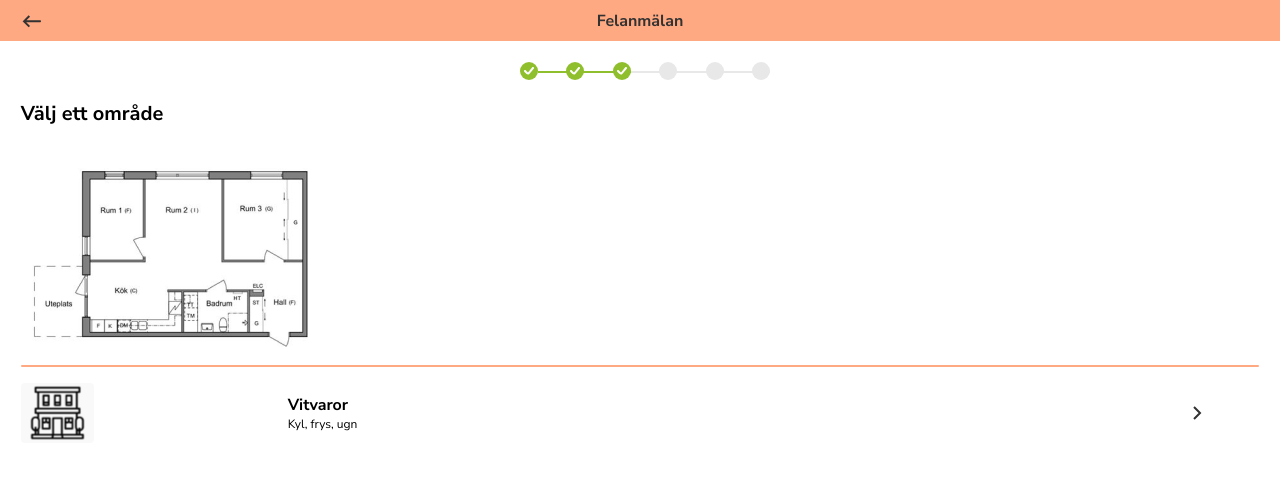
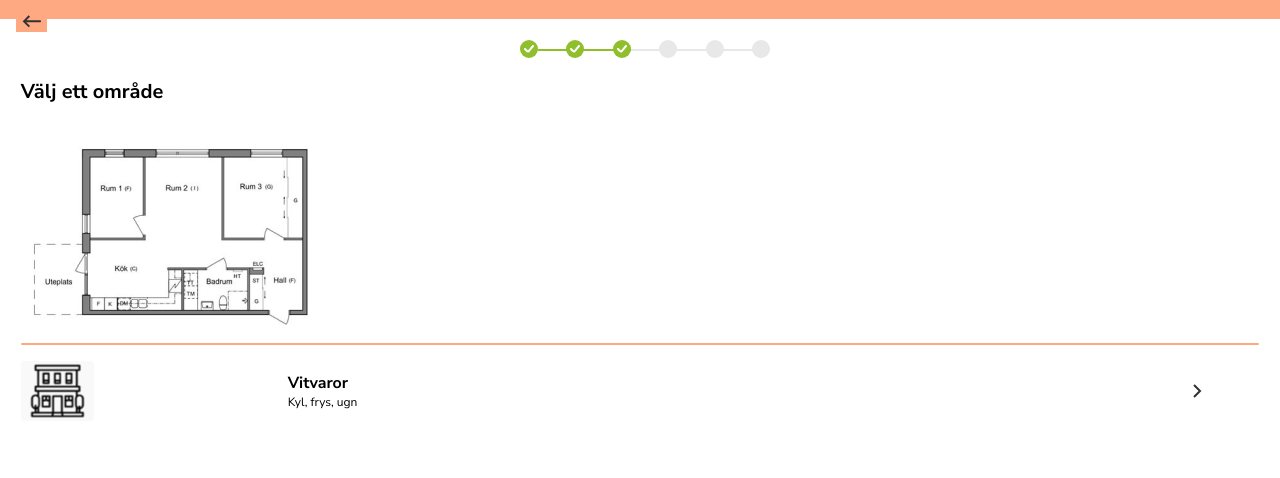
Before and after one commit to allmannyttan/felanmalan, a React (Vite) app in the folder packages/client/: page /omrade in a window 1280 px wide. Shown: the top 478 px of the page. Built offline with nearby package versions, Linux system fonts and the light colour scheme; the HTML template or start-up script is replaced by a standard one.

Commit message:
chore: switch hadare depending on previous state

```diff
--- a/packages/client/src/components/Header.tsx
+++ b/packages/client/src/components/Header.tsx
@@ -3,6 +3,8 @@ import { useLocation, useNavigate } from 'react-router-dom'
 import styled from 'styled-components'
 import { H2 } from './Typography'
 import arrow from '../images/svg/arrow.svg'
+import { useAtom } from 'jotai'
+import { reportAtom } from '../utils/atoms'
 
 const Wrapper = styled.div`
   background-color: ${({ theme }) => theme.colors.paleOrange};
@@ -25,7 +27,7 @@ const Button = styled.button`
 const Header = () => {
   const { pathname } = useLocation()
   const navigate = useNavigate()
-
+  const [value] = useAtom(reportAtom)
   const [title, setTitle] = React.useState('Felanmälan')
   const showArrow = [
     '/plats',
@@ -41,12 +43,15 @@ const Header = () => {
       case '/plats':
         return setTitle('Steg för steg')
       case '/rum':
-        return setTitle('Din lägenhet')
+        return setTitle(value.place)
+      case '/omrade':
+        return setTitle(value.room)
+      case '/objekt':
+        return setTitle(value.area)
       case '/bekraftelse':
         return setTitle('Felanmälan inskickad')
-
       default:
-        return
+        return setTitle('Felanmälan')
     }
   }, [pathname])
 
--- a/packages/client/src/components/NextStepCard.tsx
+++ b/packages/client/src/components/NextStepCard.tsx
@@ -1,8 +1,11 @@
+import { useAtom } from 'jotai'
 import React, { ReactElement } from 'react'
 import { Link } from 'react-router-dom'
 import styled from 'styled-components'
 import { ExpandRight } from '../assets/Icons'
+import { reportAtom } from '../utils/atoms'
 import { H4, ParagraphSmall } from './Typography'
+import { useLocation } from 'react-router'
 
 const Wrapper = styled.div`
   width: 100%;
@@ -36,15 +39,33 @@ const StyledLink = styled(Link)`
 `
 
 interface INextStepCard {
-  title: String
+  title: string
   icon?: ReactElement
-  subtitle: String
-  sendTo: String
+  subtitle: string
+  sendTo: string
 }
 
 const NextStepCard: React.FC<INextStepCard> = ({ title, icon, subtitle, sendTo }) => {
+  const [value, setReportValue] = useAtom(reportAtom)
+  const { pathname } = useLocation()
+
+  const handleOnClickRoom = () => {
+    switch (pathname) {
+      case '/plats':
+        return setReportValue({ ...value, place: title })
+      case '/rum':
+        return setReportValue({ ...value, room: title })
+      case '/omrade':
+        return setReportValue({ ...value, area: title })
+      case '/objekt':
+        return setReportValue({ ...value, object: title })
+      default:
+        return
+    }
+  }
+
   return (
-    <StyledLink to={`/${sendTo}`}>
+    <StyledLink to={`/${sendTo}`} onClick={handleOnClickRoom}>
       <Wrapper>
         {icon}
         <FlexCol>
```
